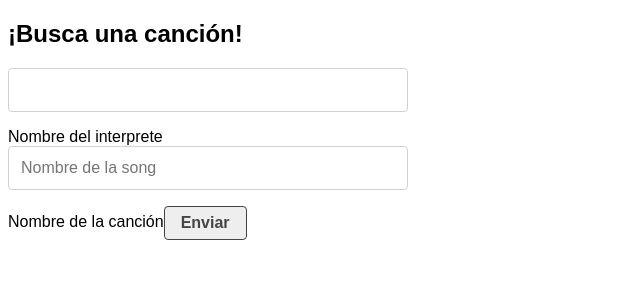
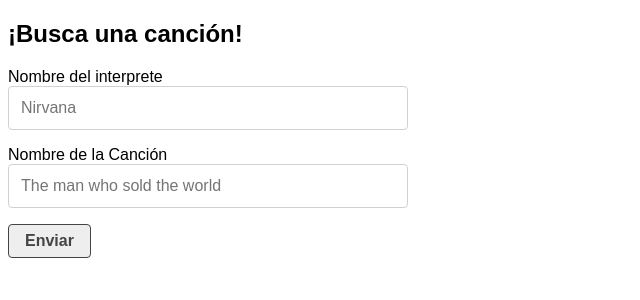
Before and after one commit to IleanaChamorro/Buscador-Canciones, a React (Create React App) app: page / in a window 1280 px wide. Shown: the top 300 px of the page, without its empty margins (0-640 px from the left). Built offline with nearby package versions, Linux system fonts and the light colour scheme.

Commit message:
Arreglo form

```diff
--- a/src/componentes/CancionForm.js
+++ b/src/componentes/CancionForm.js
@@ -33,23 +33,24 @@ const CancionForm = ({handleSearch}) => {
         <div className="container">
             <form onSubmit={handleSubmit}>
                 <div className="formgroup">
+                    <label for="artist" className="form-label">Nombre del interprete</label>
                 <input
                 className="form-control"
                 type="text"
                 name="artist"
+                placeholder="Nirvana"
                 onChange={handleChange}
                 value={form.artist}
                 />
-                <label for="artist" className="form-label">Nombre del interprete</label>
+                <label for="artist" className="form-label">Nombre de la Canción</label>
                 <input
                 className="form-control"
                 type="text"
                 name="song"
-                placeholder="Nombre de la song"
+                placeholder="The man who sold the world"
                 onChange={handleChange}
                 value={form.song}
                 />
-                <label for="artist" className="form-label">Nombre de la canción</label>
                 <input type="submit" value="Enviar"/>
                 </div>
             </form>
```
